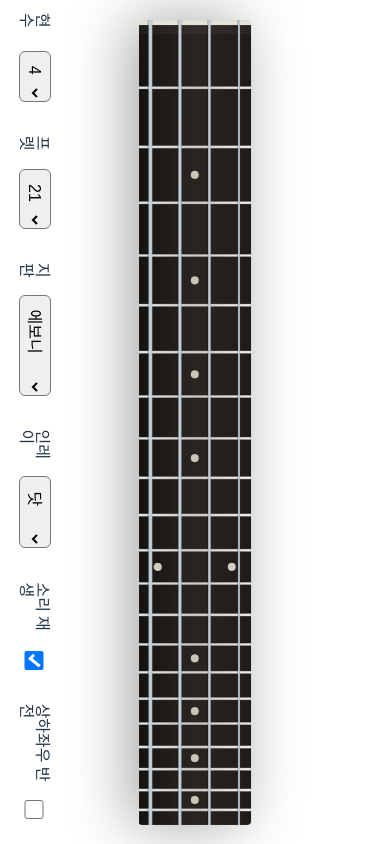
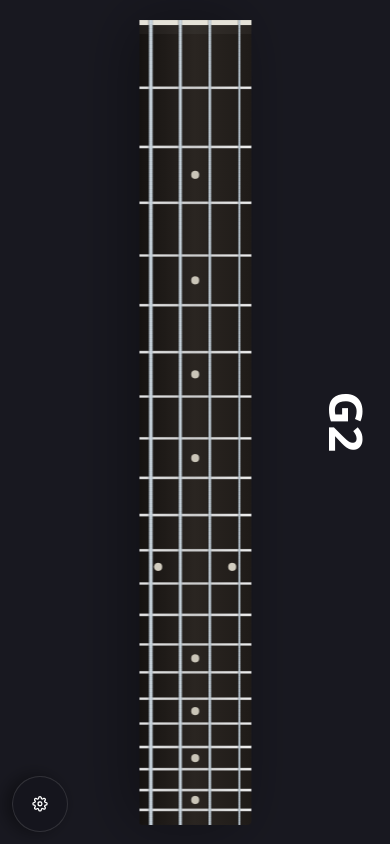
Before and after one commit to yurucam/bass-fretboard-trainer-2, a React (Vite) app: page / in a window 390 px wide. Built offline with nearby package versions, Linux system fonts and the light colour scheme.

Commit message:
모바일일때 메뉴 개선

```diff
--- a/index.html
+++ b/index.html
@@ -7,7 +7,8 @@
   <link rel="manifest" href="/manifest.webmanifest" />
   <meta name="apple-mobile-web-app-capable" content="yes" />
   <meta name="apple-mobile-web-app-title" content="베이스 지판 외우기" />
-  <meta name="viewport" content="width=device-width, initial-scale=1.0" />
+    <meta name="viewport" content="width=device-width, initial-scale=1, viewport-fit=cover, user-scalable=no" />
+    <meta name="theme-color" content="#181820" />
   <title>베이스 지판 외우기</title>
 </head>
 
--- a/package.json
+++ b/package.json
@@ -11,7 +11,8 @@
   },
   "dependencies": {
     "react": "^19.1.1",
-    "react-dom": "^19.1.1"
+    "react-dom": "^19.1.1",
+    "react-icons": "^5.5.0"
   },
   "devDependencies": {
     "@eslint/js": "^9.33.0",
--- a/src/App.css
+++ b/src/App.css
@@ -3,14 +3,7 @@
   height: 100%;
 }
 
-.app-root {
-  display: grid;
-  grid-auto-rows: max-content 1fr;
-  gap: 16px;
-  align-items: center;
-  justify-items: center;
-  width: 100%;
-}
+.app-root { width: 100%; height: 100%; display: grid; place-items: center; }
 
 
 .controls { display: flex; gap: 12px; align-items: center; }
@@ -92,7 +85,11 @@
   align-items: center;
   gap: 8px;
   flex-wrap: nowrap;
+  white-space: nowrap;
+  touch-action: pan-y; /* favor vertical scroll at page level */
 }
+.floating-controls .controls-toggle { display: none; }
+.floating-controls .controls-body { display: flex; align-items: center; gap: 8px; }
 .floating-controls .control.small {
   display: flex;
   align-items: center;
@@ -114,6 +111,41 @@
 .floating-controls .control.small input[type="checkbox"] {
   width: 20px; height: 20px; /* match visual weight */
   margin: 0;
+}
+
+/* Mobile-friendly floating controls: prevent squeezing and overflow */
+@media (max-width: 600px) {
+  .floating-controls {
+    right: 16px;
+    left: auto;
+    bottom: calc(env(safe-area-inset-bottom, 0px) + 16px);
+    background: none;
+    border: none;
+    padding: 0;
+    gap: 0;
+    z-index: 40;
+  }
+  .floating-controls .controls-toggle {
+    width: 56px;
+    height: 56px;
+    border-radius: 50%;
+    background: rgba(20,20,28,0.9);
+    color: #fff;
+    border: 1px solid rgba(255,255,255,0.12);
+    box-shadow: 0 6px 18px rgba(0,0,0,0.45);
+    display: flex;
+    align-items: center;
+    justify-content: center;
+  }
+  .floating-controls .controls-body { position: fixed; right: 16px; bottom: calc(env(safe-area-inset-bottom, 0px) + 84px); display: none; max-width: min(92vw, 520px); max-height: 70vh; overflow: auto; -webkit-overflow-scrolling: touch; background: rgba(16,16,24,0.95); border: 1px solid rgba(255,255,255,0.12); border-radius: 14px; padding: 10px; gap: 8px; z-index: 60; }
+  .floating-controls.open .controls-body { display: flex; flex-wrap: wrap; }
+  .floating-controls .control.small { height: 40px; padding: 0 10px; flex: 1 1 calc(50% - 8px); margin: 4px; }
+  .floating-controls .control.small span { font-size: 14px; white-space: nowrap; }
+  .floating-controls .control.small select { font-size: 14px; height: 30px; max-width: 100%; }
+}
+
+@media (orientation: portrait) and (max-width: 900px) {
+  .viewport .floating-controls { position: fixed; right: 16px; left: auto; bottom: calc(env(safe-area-inset-bottom, 0px) + 16px); z-index: 50; }
 }
 
 .fretboard-wrap { display: contents; }
@@ -180,8 +212,8 @@
     position: fixed;
     top: 50%;
     left: 50%;
-    width: 100vh;
-    height: 100vw;
+    width: 100svh; /* use small viewport to avoid iOS toolbar issues */
+    height: 100svw;
     transform: translate(-50%, -50%) rotate(90deg);
     transform-origin: center center;
     overflow: hidden;
--- a/src/App.tsx
+++ b/src/App.tsx
@@ -1,6 +1,8 @@
 import { useCallback, useEffect, useMemo, useRef, useState } from 'react'
 import './App.css'
 import { audio } from './audio'
+import { FiSettings } from 'react-icons/fi'
+import { IoClose } from 'react-icons/io5'
 
 type StringCount = 4 | 5 | 6
 
@@ -82,6 +84,7 @@ function App() {
   // guard against rapid multi-taps causing double-advance
   const lastHitTsRef = useRef<number>(0)
   const pendingNextRef = useRef<boolean>(false)
+  const [controlsOpen, setControlsOpen] = useState<boolean>(false)
 
   // Unique set of targetable MIDI notes (optionally include open)
   const possibleMidis = useMemo(() => {
@@ -211,7 +214,16 @@ function App() {
         {banner && (
           <div className="problem-banner enter">{banner}</div>
         )}
-        <div className="floating-controls">
+        <div className={`floating-controls ${controlsOpen ? 'open' : ''}`}>
+          <button
+            className="controls-toggle"
+            aria-expanded={controlsOpen}
+            aria-label="설정"
+            onClick={() => setControlsOpen((v) => !v)}
+          >
+            {controlsOpen ? <IoClose size={28} /> : <FiSettings size={26} />}
+          </button>
+          <div className="controls-body">
           <label className="control small">
             <span>현 수</span>
             <select
@@ -265,6 +277,7 @@ function App() {
               onChange={(e) => setFlipBoth(e.target.checked)}
             />
           </label>
+          </div>
         </div>
       </div>
     </div>
@@ -365,6 +378,14 @@ function Fretboard({ stringCount, frets, onHit, theme, inlayStyle, flipBoth }: F
     pt.x = evt.clientX
     pt.y = evt.clientY
     let sp = pt.matrixTransform(svg.getScreenCTM()?.inverse())
+    // Safari portrait + rotated viewport fallback mapping
+    if (window.matchMedia && window.matchMedia('(orientation: portrait)').matches) {
+      const rect = svg.getBoundingClientRect()
+      const u = (evt.clientX - rect.left) / rect.width
+      const v = (evt.clientY - rect.top) / rect.height
+      // viewport is rotated +90deg; invert rotation: x = v, y = 1 - u
+      sp = new DOMPoint(width * v, boardHeight * (1 - u))
+    }
     if (flipBoth) sp = new DOMPoint(width - sp.x, boardHeight - sp.y)
     const hit = pickHit(sp)
     if (!hit) return
@@ -378,6 +399,12 @@ function Fretboard({ stringCount, frets, onHit, theme, inlayStyle, flipBoth }: F
     pt.x = evt.clientX
     pt.y = evt.clientY
     let sp = pt.matrixTransform(svg.getScreenCTM()?.inverse())
+    if (window.matchMedia && window.matchMedia('(orientation: portrait)').matches) {
+      const rect = svg.getBoundingClientRect()
+      const u = (evt.clientX - rect.left) / rect.width
+      const v = (evt.clientY - rect.top) / rect.height
+      sp = new DOMPoint(width * v, boardHeight * (1 - u))
+    }
     if (flipBoth) sp = new DOMPoint(width - sp.x, boardHeight - sp.y)
     const hit = pickHit(sp)
     setHover(hit)
--- a/src/index.css
+++ b/src/index.css
@@ -3,9 +3,10 @@
   line-height: 1.5;
   font-weight: 400;
 
-  color-scheme: light dark;
-  color: rgba(255, 255, 255, 0.87);
-  background-color: #242424;
+  /* Force dark theme */
+  color-scheme: dark;
+  color: rgba(255, 255, 255, 0.9);
+  background-color: #181820; /* slightly brighter for ebony contrast */
 
   font-synthesis: none;
   text-rendering: optimizeLegibility;
@@ -22,12 +23,14 @@ a:hover {
   color: #535bf2;
 }
 
+html, body, #root { width: 100vw; height: 100svh; overflow-x: hidden; overflow-y: auto; }
+
 body {
   margin: 0;
-  display: flex;
-  place-items: center;
+  display: block;
   min-width: 320px;
-  min-height: 100vh;
+  min-height: 100svh;
+  background: #181820;
   -webkit-tap-highlight-color: transparent;
 }
 
@@ -55,15 +58,4 @@ button:focus-visible {
   outline: 4px auto -webkit-focus-ring-color;
 }
 
-@media (prefers-color-scheme: light) {
-  :root {
-    color: #213547;
-    background-color: #ffffff;
-  }
-  a:hover {
-    color: #747bff;
-  }
-  button {
-    background-color: #f9f9f9;
-  }
-}
+/* remove light scheme override to keep dark fixed */
```
Also changed, not shown: 1 other file (tests, documents, lock files or other folders).
